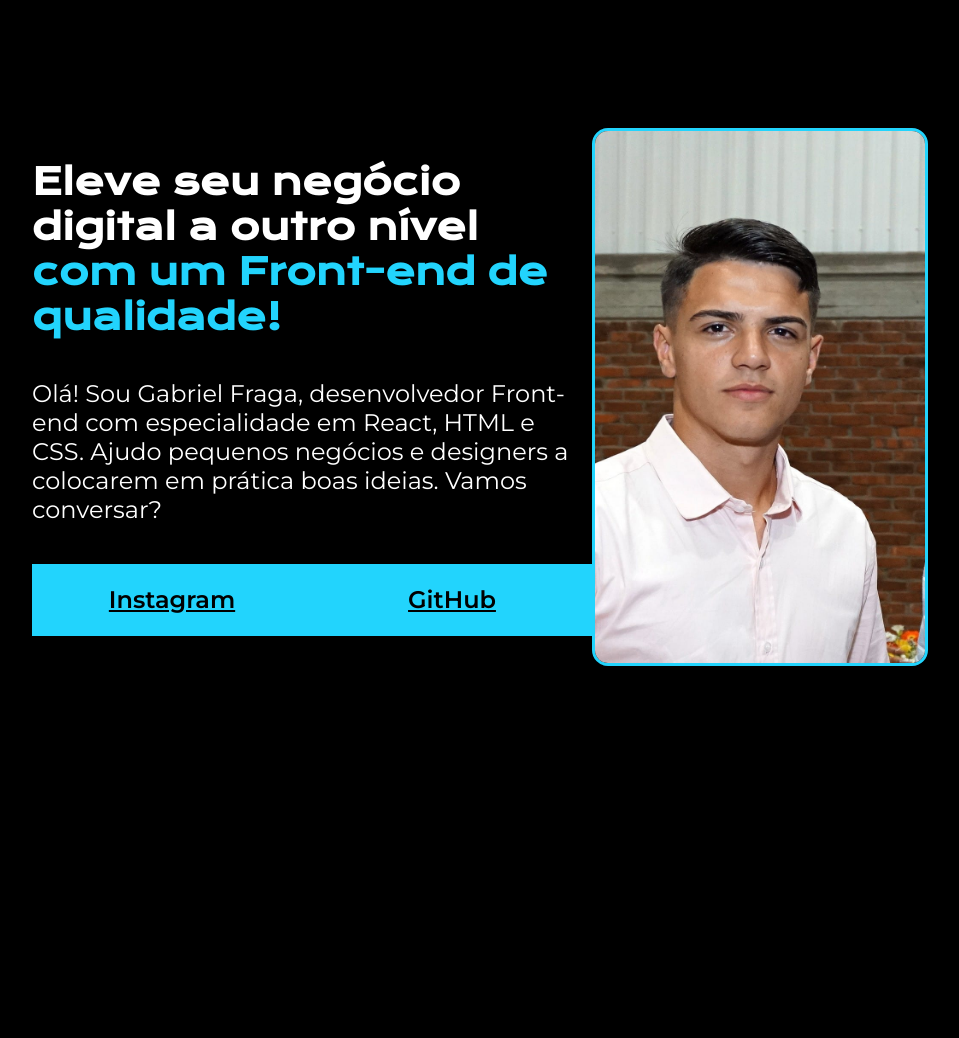
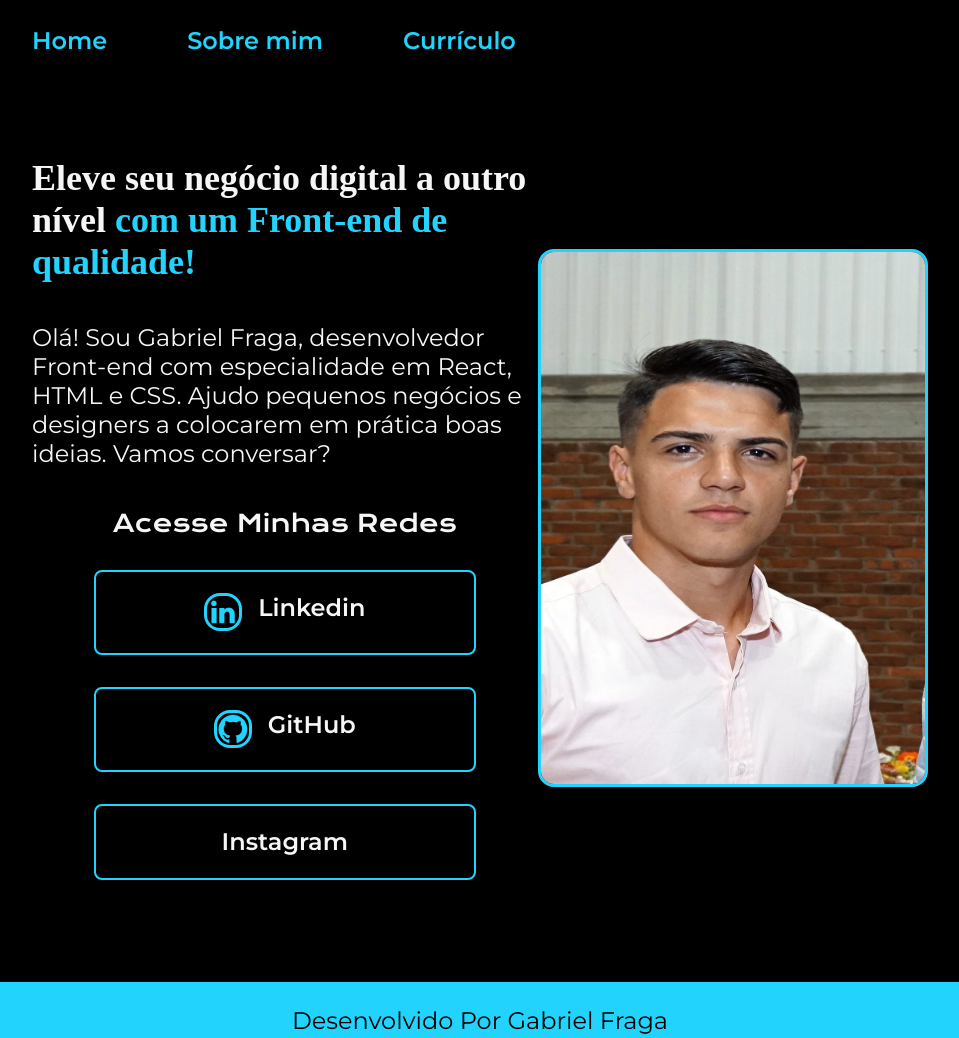
Before and after one commit to Gabrielf-fraga/proj_html-css, a plain HTML site: page index.html in a window 1280 px wide. Shown: the whole page, without its empty margins (160-1119 px from the left). Before the commit the page ends 928 px from the top, so only its background shows below. Drawn offline with nearby package versions, Linux system fonts and the light colour scheme.

Commit message:
alterção feita pelo curso

```diff
--- /dev/null
+++ b/estilos/style.css
@@ -0,0 +1,116 @@
+@import url('https://fonts.googleapis.com/css2?family=Krona+One&family=Roboto:wght@400;700&display=swap');
+@import url('https://fonts.googleapis.com/css2?family=Montserrat&display=swap');
+@import url('https://fonts.googleapis.com/css2?family=Montserrat:wght@600&display=swap');
+
+:root {
+    --cor-primaria: #000000;
+    --cor-secundaria: #F6F6F6;
+    --cor-terciaria: #22D4FD;
+    --cor-hover: #272727;
+
+    --fonte-primaria: 'Krona One', sans-serif;
+    --font-secundaria: 'Montserrat', sans-serif;
+}
+
+
+*{
+    margin: 0;
+    padding: 0;
+}
+body{
+
+    box-sizing: border-box;
+    background-color: var(--cor-primaria);
+    color: var(--cor-secundaria);
+}
+.cabecalho__menu{
+    display: flex;
+    gap: 80px;
+}
+
+.cabecalho {
+    padding: 2% 0% 0% 15%;
+}
+
+.cabecalho__menu__link{
+    font-family: var(--font-secundaria);
+    font-size: 24px;
+    font-weight: 600;
+    color: var(--cor-terciaria);
+    text-decoration: none;
+}
+
+.apresentacao{
+    padding:  8% 15%;
+    display: flex;
+    align-items: center;
+    justify-content: space-between;
+
+}
+.aprensentacao__conteudo{
+    width: 615px;
+    display: flex;
+    flex-direction: column;
+    gap: 40px;
+
+}
+.aprensentacao__conteudo__titulo{
+    font-size: 36px;
+    font-family: var(--cor-primaria);
+}
+.destaque{
+    color: var(--cor-terciaria);
+
+}
+.aprensentacao__conteudo__texto{
+    font-size: 24px;
+    font-family: var(--font-secundaria);
+}
+.apresentacao__links{
+    display: flex;
+    flex-direction: column;
+    justify-content: space-between;
+    align-items: center;
+    gap: 32px;
+}
+.apresentacao__links__subtitulo{
+    font-family: var(--fonte-primaria);
+    font-weight: 400;
+    font-size: 24px;
+}
+.aprensentacao__links__link{
+    display: flex;
+    justify-content: center;
+    gap: 16px;
+    border: 2px solid var(--cor-terciaria);
+    width: 378px;
+    text-align: center;
+    border-radius: 8px;
+    font-size: 24px;
+    font-weight: 600;
+    padding: 21.5px 0;
+    text-decoration: none;
+    color: var(--cor-secundaria);
+    font-family: var(--font-secundaria);
+
+}
+.aprensentacao__links__link:hover{
+    background-color: var(--cor-hover);
+    padding: 3%;
+}
+.rodape{
+    padding: 24px;
+    color: var(--cor-primaria);
+    background-color: var(--cor-terciaria);
+    text-align: center;
+    font-family: var(--font-secundaria);
+    font-size: 24px;
+    font-weight: 400 ;
+
+}
+
+
+img{
+    border-radius: 16px;
+    border: 3px solid var(--cor-terciaria);
+}
--- a/index.html
+++ b/index.html
@@ -5,22 +5,45 @@
     <meta http-equiv="X-UA-Compatible" content="IE=edge">
     <meta name="viewport" content="width=device-width, initial-scale=1.0">
     <title>Info Gabriel fraga</title>
-    <link rel="stylesheet" href="style.css">
+    <link rel="stylesheet" href="./estilos/style.css">
 
 </head>
 <body>
-    <header></header>
+    <header class="cabecalho">
+        <nav class="cabecalho__menu">
+            <a class="cabecalho__menu__link" href="index.html">Home</a>
+            <a class="cabecalho__menu__link" href="about.html">Sobre mim</a>
+            <a class="cabecalho__menu__link" href="curriculo.html">Currículo</a>
+        </nav>
+    </header>
     <main class="apresentacao">
         <section class="aprensentacao__conteudo">
             <h1 class="aprensentacao__conteudo__titulo">Eleve seu negócio digital a outro nível <strong class="destaque"> com um Front-end de qualidade!</strong></h1>
             <p class="aprensentacao__conteudo__texto">Olá! Sou Gabriel Fraga, desenvolvedor Front-end com especialidade em React, HTML e CSS. Ajudo pequenos negócios e designers a colocarem em prática boas ideias. Vamos conversar?</p>
             <div class="apresentacao__links">
-                <a class="aprensentacao__links__link" href="https://www.instagram.com/fraga.ti">Instagram</a>
-                <a class="aprensentacao__links__link" href="https://github.com/Gabrielf-fraga">GitHub</a>
+                <h2 class="apresentacao__links__subtitulo"> Acesse Minhas Redes</h2>
+
+                <a class="aprensentacao__links__link" href="www.linkedin.com/in/gabriel-fraga-dos-santos">
+                    <img src="img/Logo linkedin.png" alt="logo linkedin">
+                    Linkedin
+                </a>
+
+                <a class="aprensentacao__links__link" href="https://github.com/Gabrielf-fraga">
+                    <img src="img/Logo Github.png" alt="logo github">
+                    GitHub
+                </a>
+
+                <a class="aprensentacao__links__link" href="https://www.instagram.com/fraga.ti">
+                    <!-- colocar icone instagram -->
+                    Instagram
+                </a>
+
             </div>
         </section>
         <img src="img/perfil.jpeg" alt="Gabriel fraga perfil" width="467.705px" height="532px">
     </main>
-    <footer></footer>
+    <footer class="rodape">
+        <p>Desenvolvido Por Gabriel Fraga</p>
+    </footer>
 </body>
 </html>
--- a/style.css
+++ /dev/null
@@ -1,60 +0,0 @@
-@import url('https://fonts.googleapis.com/css2?family=Krona+One&family=Roboto:wght@400;700&display=swap');
-@import url('https://fonts.googleapis.com/css2?family=Montserrat&display=swap');
-@import url('https://fonts.googleapis.com/css2?family=Montserrat:wght@600&display=swap');
-*{
-    margin: 0;
-    padding: 0;
-}
-body{
-    height: 100vh;
-    box-sizing: border-box;
-    background-color: black;
-    color: white;
-}
-.destaque{
-    color: #22d4fd;
-
-}
-.apresentacao{
-    margin: 10% 15%;
-    display: flex;
-    align-items: center;
-    justify-content: space-between;
-
-}
-.aprensentacao__conteudo{
-    width: 615px;
-    display: flex;
-    flex-direction: column;
-    gap: 40px;
-
-}
-.aprensentacao__conteudo__titulo{
-    font-size: 36px;
-    font-family: 'Krona One', sans-serif;
-}
-.aprensentacao__conteudo__texto{
-    font-size: 24px;
-    font-family: 'Montserrat', sans-serif;
-}
-.apresentacao__links{
-    display: flex;
-    justify-content: space-between;
-}
-.aprensentacao__links__link{
-    background-color: #22d4fd;
-    width: 280px;
-    text-align: center;
-    border-style: 16px;
-    font-size: 24px;
-    font-weight: 600;
-    padding: 21.5px 0;
-    text-shadow: none;
-    color: black;
-    font-family: 'Montserrat', sans-serif;
-
-}
-img{
-    border-radius: 16px;
-    border: 3px solid #22d4fd;
-}
```
Also changed, not shown: about.html (added, +29 -0 lines), curriculo.html (added, +47 -0 lines), img/Logo Github.png (added), img/Logo Twitch.png (added), img/Logo linkedin.png (added), img/fraga.jpeg (added).
